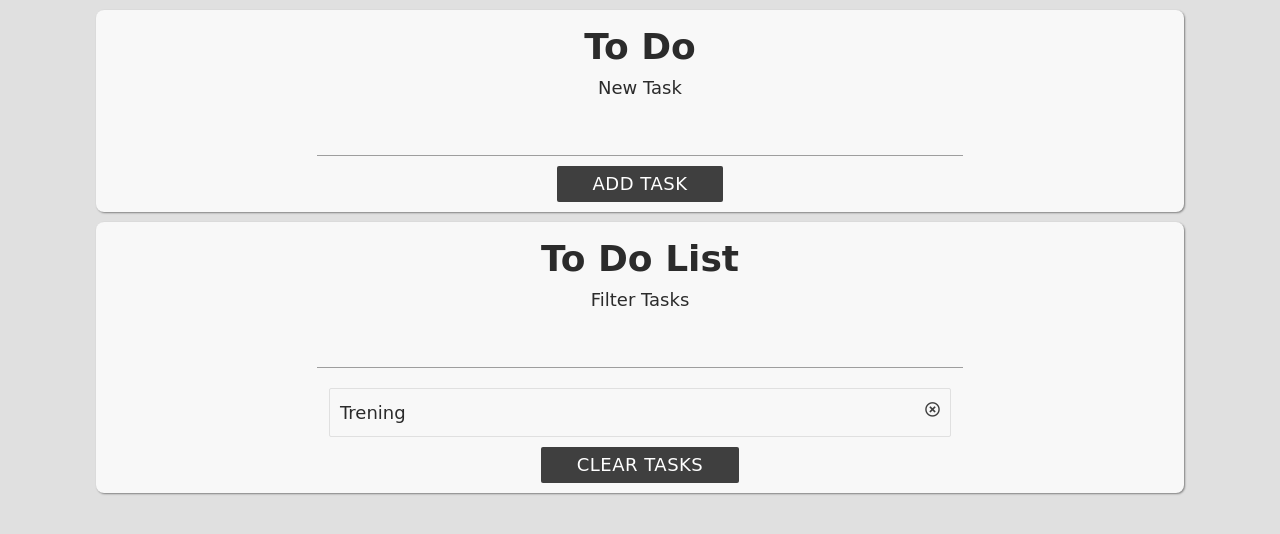
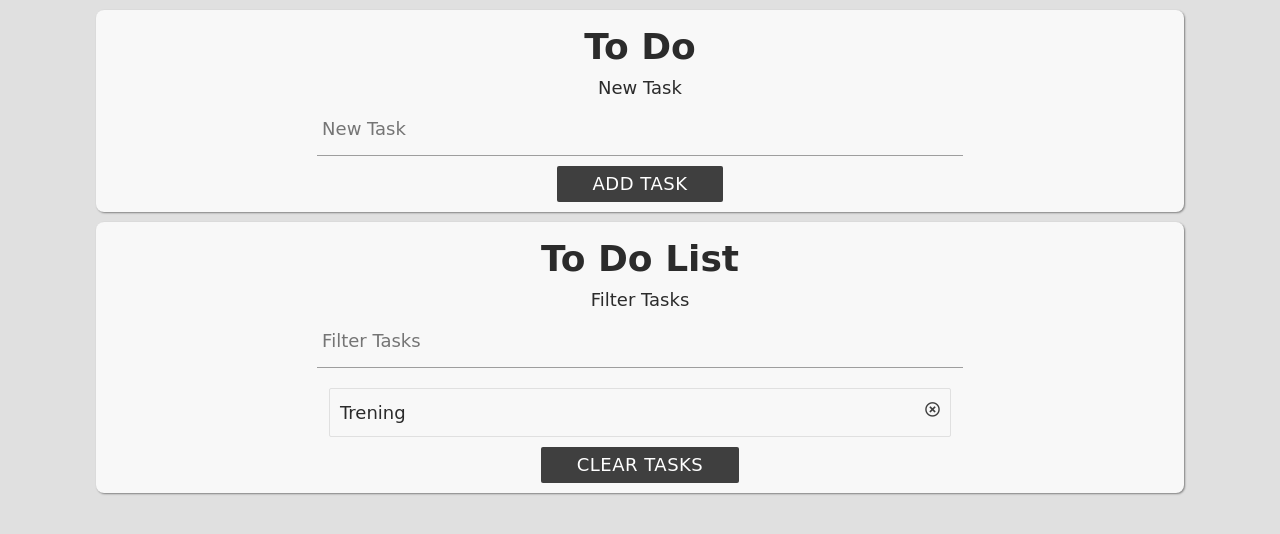
Before and after one commit to orszolka108/ToDoList, a website: page index.html in a window 1280 px wide. Drawn offline with Linux system fonts and the light colour scheme; a web font is replaced by a local one.

Commit message:
added placeholder

```diff
--- a/index.html
+++ b/index.html
@@ -14,13 +14,13 @@
     <div class="task-form">
         <h1>To Do</h1>
         <label for="task">New Task</label> <br>
-        <input type="text" name="task" id="task"><br>
+        <input id="task" type="text" name="task" placeholder="New Task"><br>
         <button class="btn" type="submit" id="task-add">Add Task</button>
     </div>
     <div class="task-list">
         <h1>To Do List</h1>
         <label for="filter">Filter Tasks</label><br>
-        <input type="text" name="filter" id="filter"><br>
+        <input id="filter" type="text" name="filter" placeholder="Filter Tasks"><br>
 
         <div class="container">
             <ul class="collection">
```
